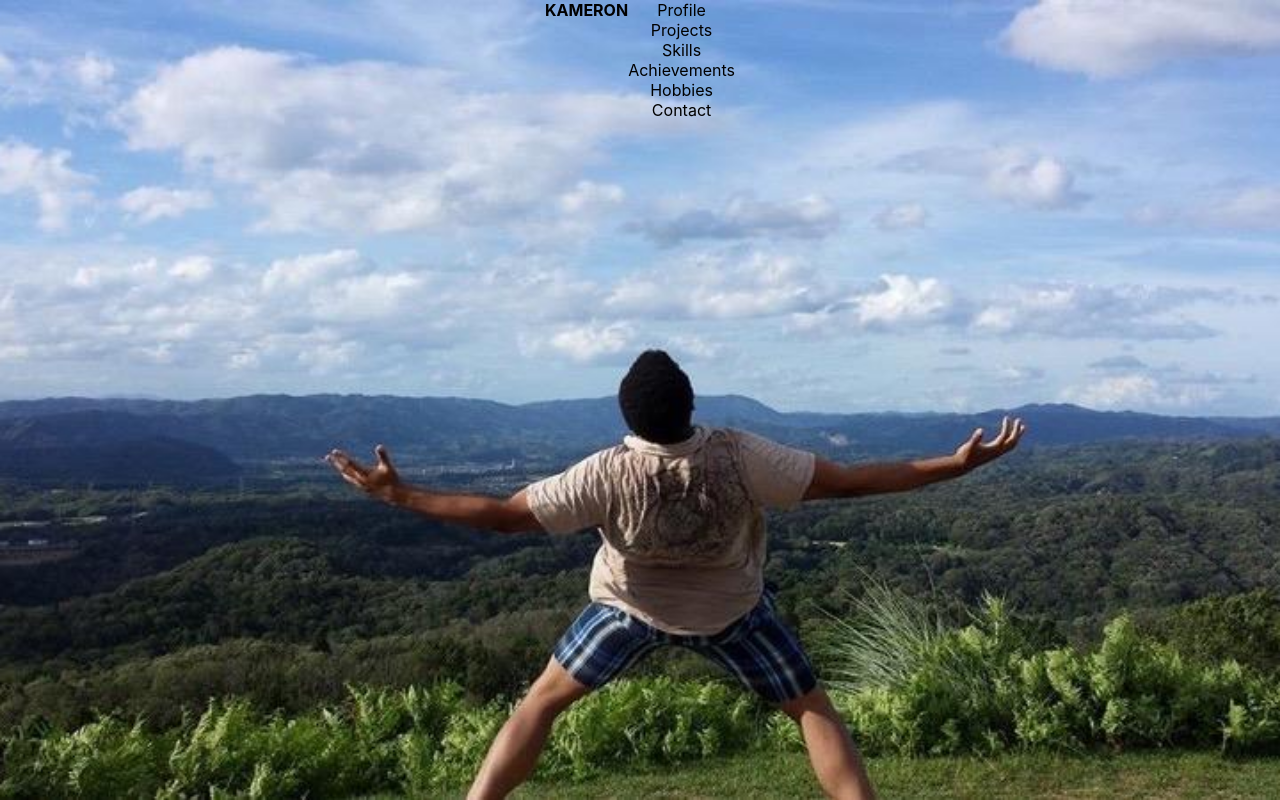
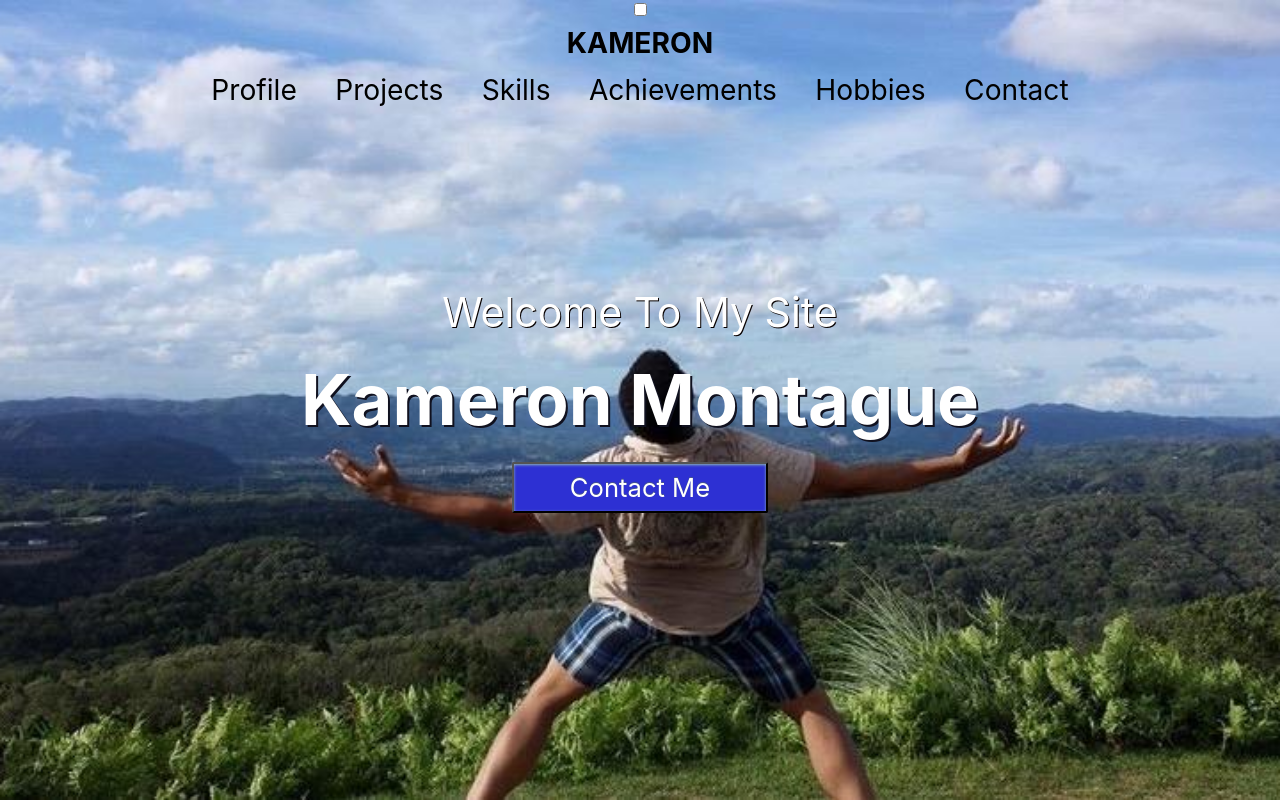
Before and after one commit to KameronsCodeSpace/Personal-Website, a React (Create React App) app in the folder front-end/: page / in a window 1280 px wide. Shown: the top 800 px of the page. Built offline with nearby package versions, Linux system fonts and the light colour scheme.

Commit message:
fix nav with flexbar and entered some landing page content

```diff
--- a/front-end/src/App.css
+++ b/front-end/src/App.css
@@ -1,15 +1,25 @@
 .App {
   text-align: center;
+}
+
+:root {
+  --primary-color: rgba(35, 35, 35, .75);
+  --overlay-color: rgba(135, 135, 135, .85);
+  --menu-speed: .75s;
 }
 
 * {
   margin: 0;
   padding: 0;
   box-sizing: border-box;
+  font-family: -apple-system, BlinkMacSystemFont, 'Segoe UI', Roboto, Oxygen, Ubuntu, Cantarell, 'Open Sans', 'Helvetica Neue', sans-serif
+}
+.nav-wrap {
+  position: fixed;
+
 }
 
 .nav {
-  position: fixed;
   /* top: 0;
   left: 0;
   right: 0;
@@ -17,34 +27,29 @@
   width: 100%;
   height: 10vh; */
   display: flex;
-  justify-content: center;
+  justify-content: space-around;
   color: black;
-  flex-direction: row;
   width: 100vw;
+  font-size: 2.2vw;
 }
 
 .nav ul {
-  /* display: flex;
-  width: 90%;
-  justify-content: flex-end; */
+  display: flex;
   list-style: none;
 }
 
-.nav h2 {
-  /* font-size: 3vh;
-  width: 10%; */
+.nav h4 {
+  margin: .5vw 1.5vw;
+  /* width: 10%; */
   /* align-items: left; */
   /* margin: 1vh 1.5vh; */
   /* padding-left: 10vh; */
 }
 
 .nav li{
-  /* color: black;
-  align-items: right;
-  font-size: 3vh;
-  margin: 0 1.5vh;
-  padding-left: 3vh;
-  display: inline; */
+  margin: .5vw 1.5vw;
+  /* font-size: 1.5vw; */
+  /* padding-left: 3vh; */
 }
 
 .active {
@@ -53,9 +58,73 @@
 
 .Landing-Section {
   background: url("../src/images/background.jpg") no-repeat center center;
+  /* background-color: rgba(30, 30, 30, 0.5); */
   background-size: cover;
   height: 100vh;
+  width: 100vw;
+  display: flex;
+  flex-direction: column;
+  justify-content: center;
+  align-items: center;
 }
+
+.Landing-Section .intro {
+/* background-color: green; */
+display: flex;
+justify-content: space-around;
+flex-direction: column;
+flex-grow: .1;
+/* flex-shrink: 1; */
+/* flex-basis: auto; */
+}
+
+.Landing-Section .intro p{
+  /* display: flex; */
+  /* justify-content: center; */
+  /* height: 50%; */
+  /* width: 50%; */
+  /* align-items: center; */
+  color: white;
+  text-shadow: 1px 1px #070000;
+  font-size: 3.2vw;
+	/* -webkit-background-clip: text; */
+	/* -webkit-text-fill-color: transparent; */
+  }
+
+  .Landing-Section .intro h1 {
+    /* background: linear-gradient(to right, rgb(180, 60, 4) 0%, #3f0883 100%);
+    -webkit-background-clip: text;
+    -webkit-text-fill-color: transparent; */
+    color: white;
+    text-shadow: 2px 2px #10111f;
+    font-size: 5.5vw;
+
+  }
+
+  .Landing-Section .intro .btn {
+    position: relative;
+    width: 20vw;
+    left: 50%;
+    transform: translateX(-50%);
+    box-shadow: inset 0px 1px 3px 0px #91b8b3;
+    background-color: #2d30d3;
+    border-radius: 2px;
+    cursor: pointer;
+    color: #ffffff;
+    font-size: 2vw;
+    padding: 1vh;
+    text-decoration: none;
+    text-shadow: 0px -1px 0px #47568f;
+  }
+
+  .Landing-Section .intro .btn:hover {
+    background-color:#6c7c7c;
+  }
+
+  .Landing-Section .intro .btn:active {
+    position:relative;
+    top:1px;
+  }
 
 .Profile-Section {
   height: 100vh;
--- a/front-end/src/Components/PageSections/Landing.jsx
+++ b/front-end/src/Components/PageSections/Landing.jsx
@@ -3,7 +3,11 @@ import React from 'react';
 function Landing() {
     return (
         <div className='Landing-Section' id="Landing">
-            {/* <h1>Kameron Montague</h1> */}
+            <div className='intro'>
+                <p>Welcome To My Site</p>
+                <h1>Kameron Montague</h1>
+                <button className='btn'>Contact Me</button>
+            </div>
         </div>
     );
 }
--- a/front-end/src/Components/PageSections/Nav.jsx
+++ b/front-end/src/Components/PageSections/Nav.jsx
@@ -4,11 +4,15 @@ import { Link } from "react-scroll";
 function Nav() {
     return (
         <div>
-            <nav className="nav">
+            <div className='nav-wrap'>
+                <input type='checkbox' class='toggler' />
+                <div className='hamburger'><div></div></div>
+                <nav className='nav'>
+                    <div>
+                        <div>
                             <div className='logo'>
                                 <h4>KAMERON</h4>
                             </div>
-                <div>
                             <ul>
                                 <li>
                                     <Link
@@ -77,7 +81,10 @@ function Nav() {
                                 </li>
                             </ul>
                         </div>
+                    </div>
                 </nav>
+
+            </div>
         </div>
     );
 }
```
Lines whose indentation alone changed are shown as unchanged.
